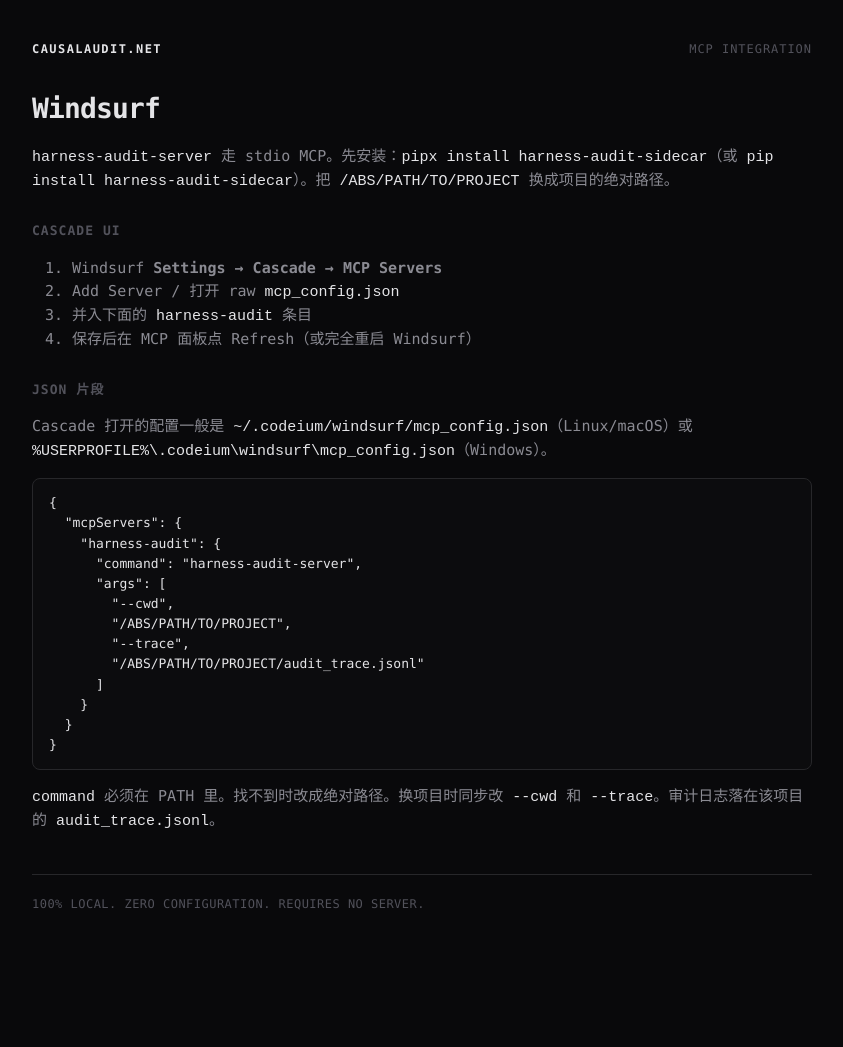
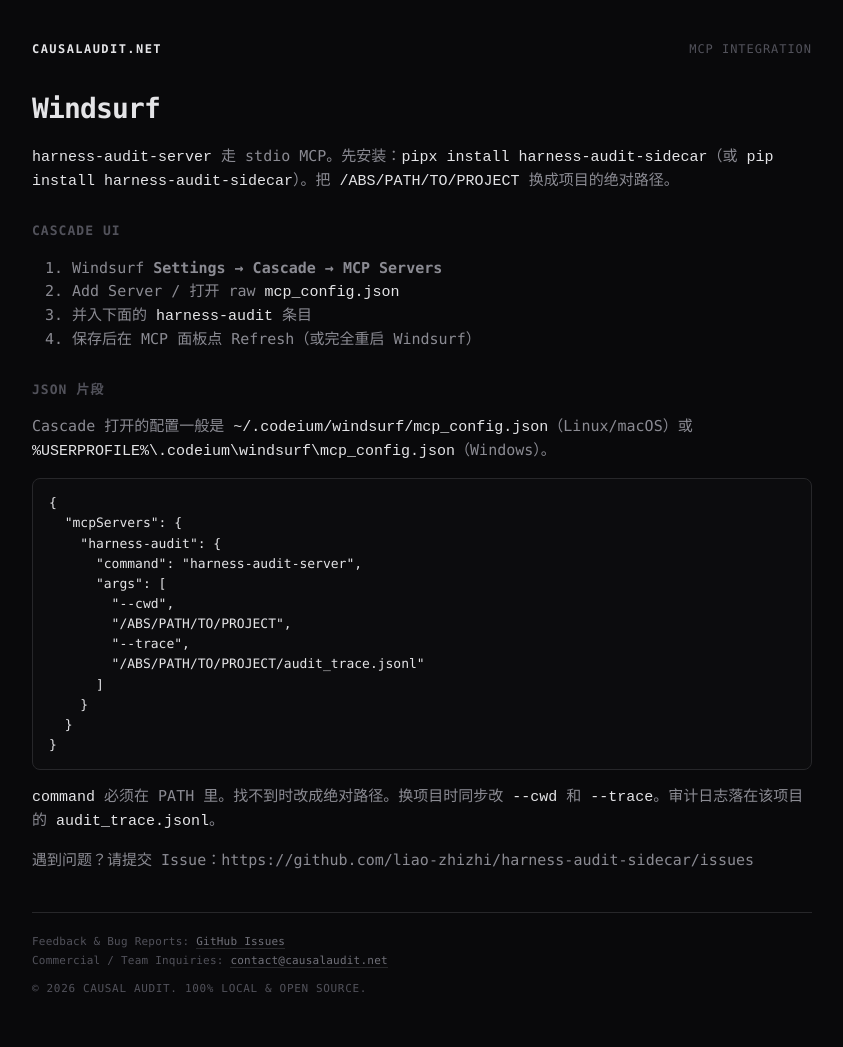
Before and after one commit to liao-zhizhi/harness-audit-sidecar, a Jekyll site: the page built from docs/integrations/windsurf.md, in a window 1280 px wide. Shown: the whole page, without its empty margins (218-1061 px from the left). Built offline with Jekyll 4.4.1, drawn with Linux system fonts in a browser that asks for light colours; before the commit the page ends 961 px from its top, so only the background shows below that.

Commit message:
Add site footer with issues, team email, and copyright.
Co-authored-by: Cursor <cursoragent@cursor.com>

````diff
--- a/docs/_layouts/default.html
+++ b/docs/_layouts/default.html
@@ -40,7 +40,9 @@
       padding: 14px 16px; overflow-x: auto; color: #d4d4d8; font: inherit; font-size: 13px;
     }
     pre code { font: inherit; }
-    footer { margin-top: 40px; padding-top: 20px; border-top: 1px solid var(--line); color: var(--dim); font-size: 12px; letter-spacing: 0.04em; text-transform: uppercase; }
+    footer { margin-top: 40px; padding-top: 20px; border-top: 1px solid var(--line); color: var(--dim); font-size: 11px; line-height: 1.7; letter-spacing: 0.02em; }
+    footer a { color: #71717a; text-decoration: none; border-bottom: 1px solid var(--line); }
+    footer .copy { margin-top: 10px; letter-spacing: 0.06em; text-transform: uppercase; }
   </style>
 </head>
 <body>
@@ -50,7 +52,21 @@
       <span>mcp integration</span>
     </div>
     {{ content }}
-    <footer>100% Local. Zero Configuration. Requires no server.</footer>
+    <footer>
+      <div>Feedback &amp; Bug Reports: <a href="https://github.com/liao-zhizhi/harness-audit-sidecar/issues">GitHub Issues</a></div>
+      <div>Commercial / Team Inquiries: <span id="mail">contact [at] causalaudit.net</span></div>
+      <div class="copy">© 2026 Causal Audit. 100% Local &amp; Open Source.</div>
+    </footer>
   </main>
+  <script>
+    (function () {
+      var el = document.getElementById("mail");
+      if (!el) return;
+      var user = "contact";
+      var host = "causalaudit.net";
+      var addr = user + "@" + host;
+      el.innerHTML = '<a href="mailto:' + addr + '">' + addr + "</a>";
+    })();
+  </script>
 </body>
 </html>
--- a/docs/integrations/windsurf.md
+++ b/docs/integrations/windsurf.md
@@ -36,3 +36,5 @@ Cascade 打开的配置一般是 `~/.codeium/windsurf/mcp_config.json`（Linux/m
 ```
 
 `command` 必须在 PATH 里。找不到时改成绝对路径。换项目时同步改 `--cwd` 和 `--trace`。审计日志落在该项目的 `audit_trace.jsonl`。
+
+遇到问题？请提交 Issue：https://github.com/liao-zhizhi/harness-audit-sidecar/issues
````
Also changed, not shown: docs/index.html (+21 -4 lines), docs/integrations/claude-code.md (+2 -0 lines), docs/integrations/cline.md (+2 -0 lines), docs/integrations/cursor.md (+2 -0 lines).
